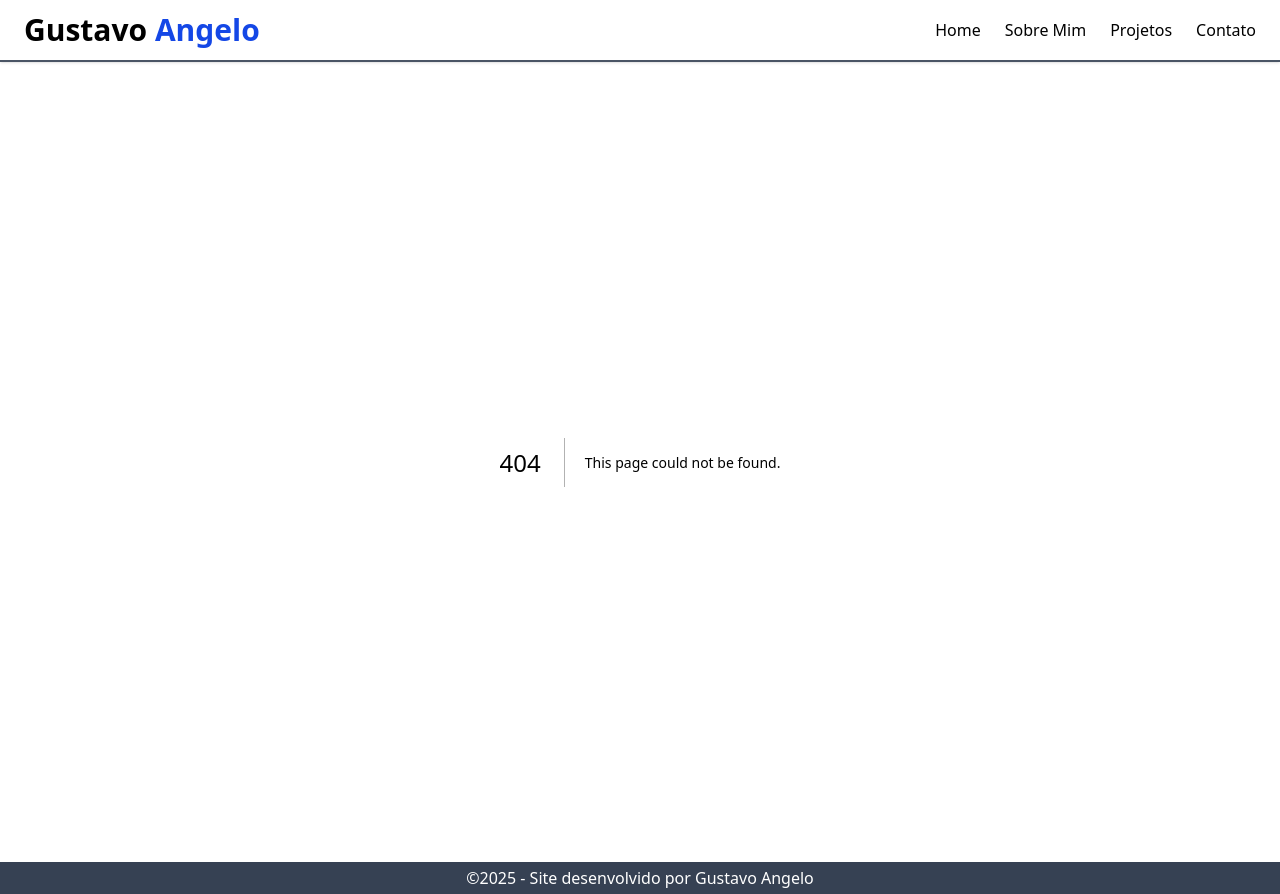
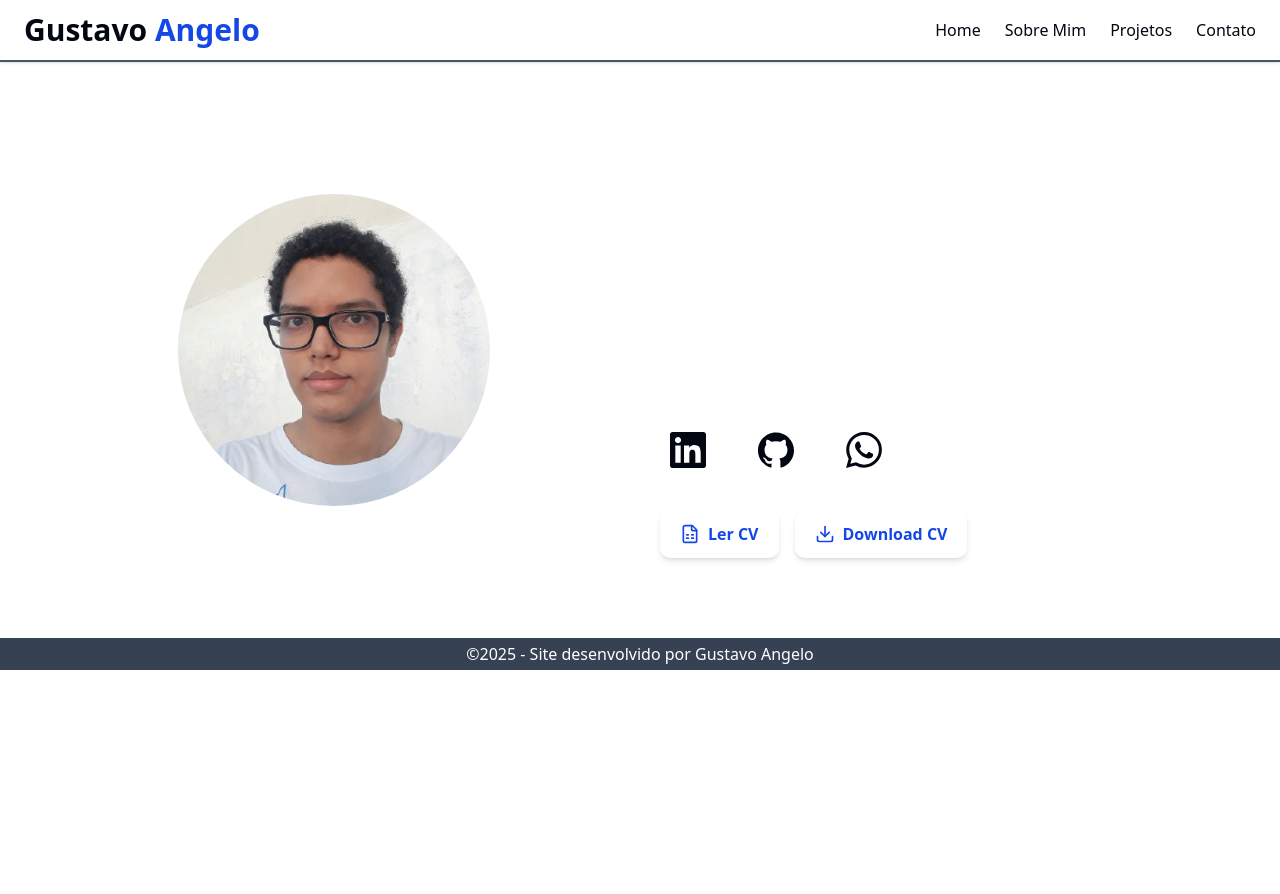
Before and after one commit to Gugangelo/meu-portfolio-2025, a Next.js app: page /home in a window 1280 px wide. Before the commit this address had no page. After the commit the page ends 800 px from the top, so only its background shows below. Built offline with nearby package versions, Linux system fonts and the light colour scheme.

Commit message:
feat: Home

```diff
--- /dev/null
+++ b/app/home/page.tsx
@@ -0,0 +1,78 @@
+"use client";
+
+import SocialMediaLink from '@/components/SocialMediaLink'
+import Image from 'next/image'
+import React from 'react'
+import Link from 'next/link'
+import { ReactTyped } from 'react-typed'
+import { DownloadIcon, FileSpreadsheet } from 'lucide-react'
+
+const Home = () => {
+  return (
+    <div className="section-default section-2col">
+
+      {/* FOTO */}
+      <div className="flex justify-center">
+        <Image
+          src="/Foto_Gustavo_Padrao.png"
+          alt="Foto de Gustavo Angelo"
+          width={360}
+          height={360}
+          className="avatar-responsive"
+        />
+      </div>
+
+      {/* TEXTOS */}
+      <div className="text-center sm:text-left">
+
+        <h1 className="title-lg mb-4">
+          Oi, eu sou &lt;Gustavo Angelo/&gt;
+        </h1>
+
+        <h2 className="title-md mb-4">
+          Sou um{" "}
+          <ReactTyped
+            strings={[
+              "Desenvolvedor Web",
+              "Desenvolvedor Mobile",
+              "Front-end",
+              "Back-end",
+              "Full-stack",
+            ]}
+            typeSpeed={60}
+            backSpeed={40}
+            loop
+          />
+        </h2>
+
+        <p className="text-body mb-8 italic">
+          Construindo sistemas e resolvendo problemas reais.
+        </p>
+
+        <div className="flex justify-center sm:justify-start">
+          <SocialMediaLink />
+        </div>
+
+        {/* BOTÕES */}
+        <div className="flex flex-col sm:flex-row gap-4 mt-8">
+          <a href="/CV_GustavoAngelo_ATS.pdf"
+            target='_blank'
+            rel="noopener noreferrer"
+            className="btn btn-responsive">
+            <FileSpreadsheet size={20} />
+            Ler CV
+          </a>
+
+          <a href="/CV_GustavoAngelo_ATS.pdf"
+            download
+            className="btn btn-responsive">
+            <DownloadIcon size={20} />
+            Download CV
+          </a>
+        </div>
+      </div>
+    </div>
+  );
+};
+
+export default Home;
--- /dev/null
+++ b/components/SocialMediaLink.tsx
@@ -0,0 +1,23 @@
+import Link from 'next/link'
+import React from 'react'
+import { SiLinkedin, SiGithub, SiWhatsapp } from 'react-icons/si'
+
+const SocialMediaLink = () => {
+  return (
+    <div className='flex gap-8'>
+      <Link href="https://www.linkedin.com/in/gustavo-angelo-cavalcante-da-costa/" target="_blank" className='icon-bg'>
+        <SiLinkedin size={36} />
+      </Link>
+
+      <Link href="https://github.com/Gugangelo" target="_blank" className='icon-bg'>
+        <SiGithub size={36} />
+      </Link>
+
+      <Link href="https://wa.me/5585988893259" target="_blank" className='icon-bg'>
+        <SiWhatsapp size={36} />
+      </Link>
+    </div>
+  )
+}
+
+export default SocialMediaLink
```
